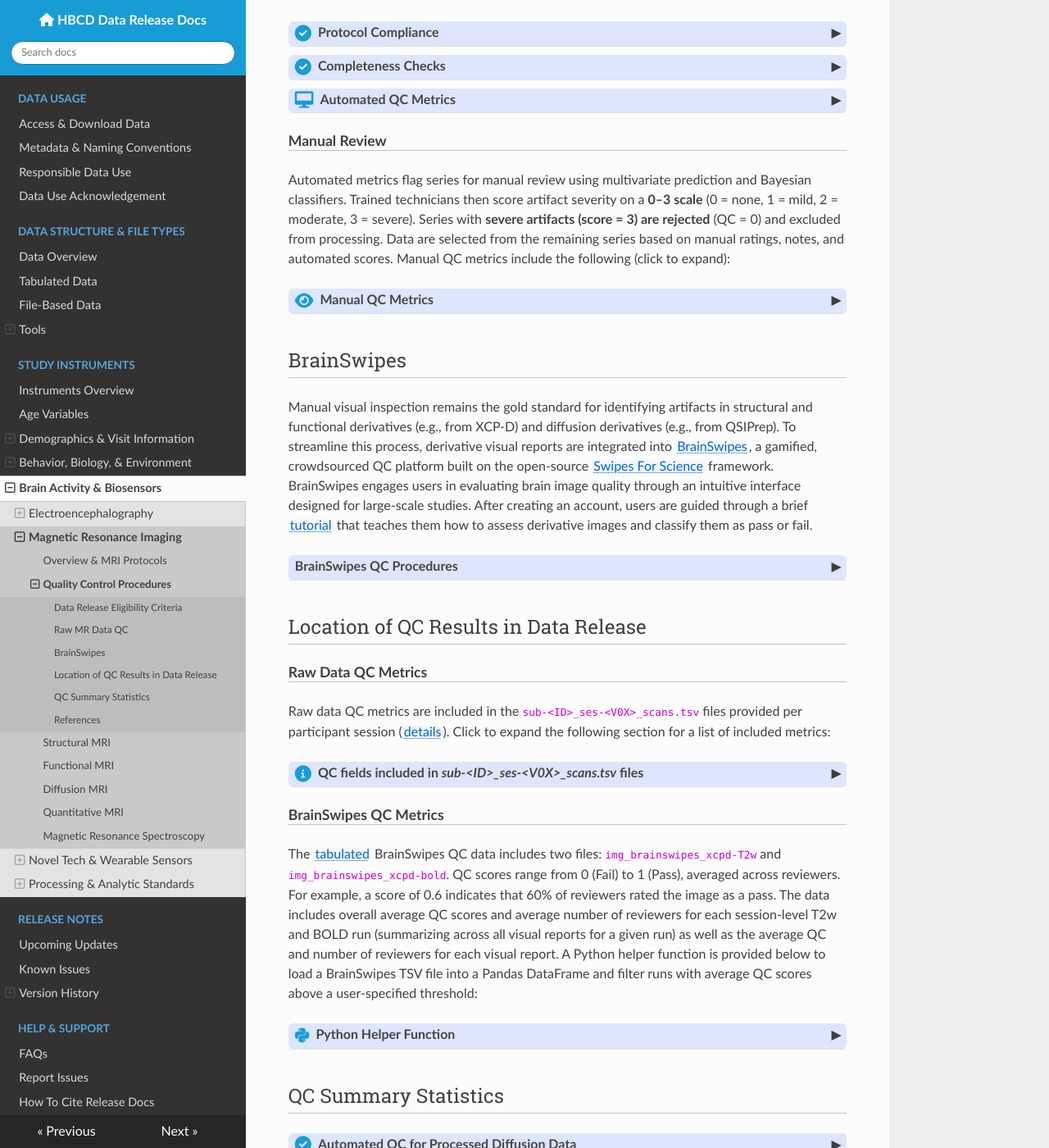
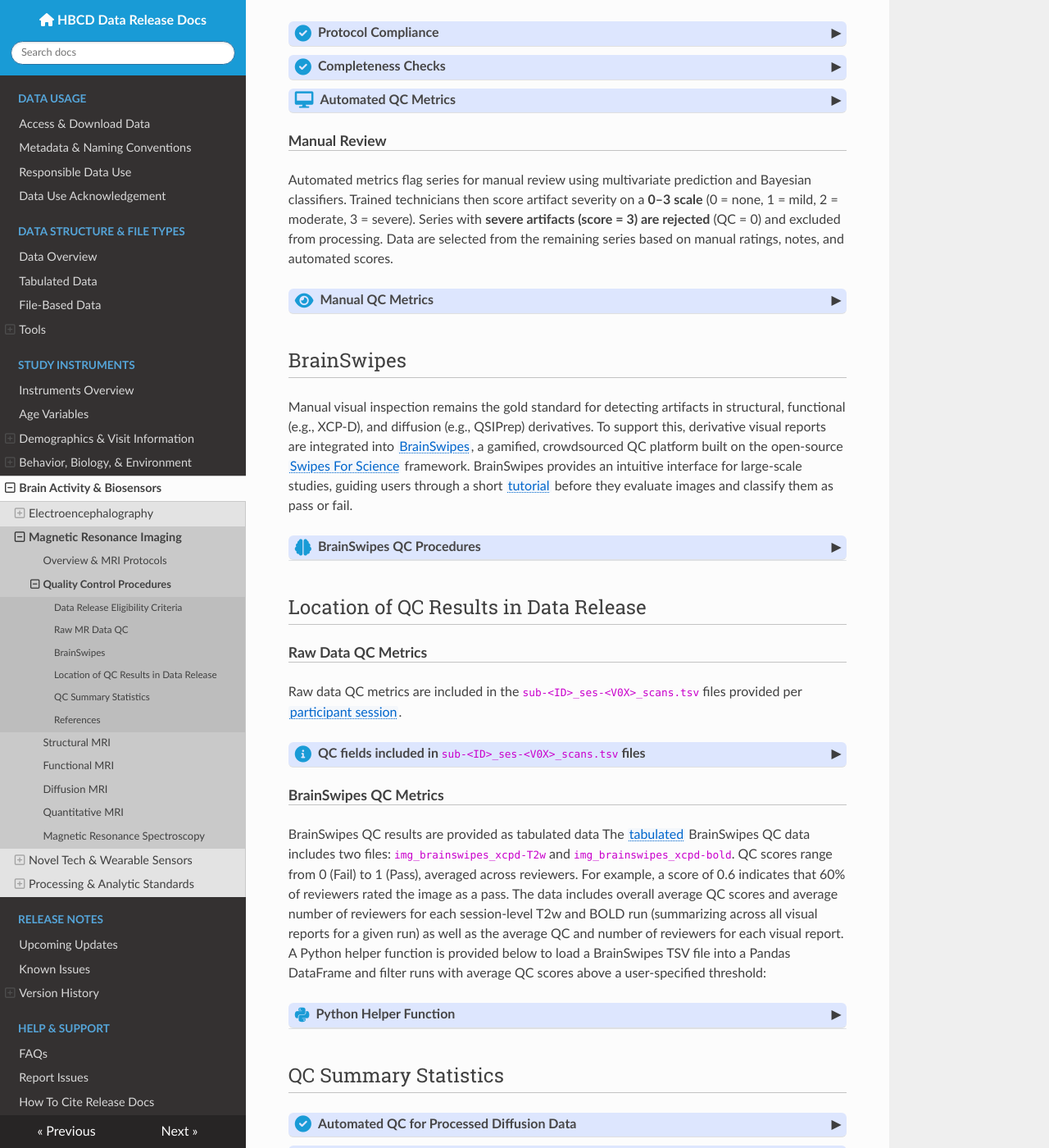
Before and after one commit to nbdc-datahub/hbcd-docs, an MkDocs documentation site: the page built from docs/instruments/mri/qc.md, in a window 1280 px wide and 1400 px high, scrolled down 739 px. Shown: the whole window at 82% size. Built offline with MkDocs 1.6.1, drawn with Linux system fonts in a browser that asks for light colours; nearby versions of some CDN libraries.

Commit message:
minor polish

```diff
--- a/docs/instruments/mri/qc.md
+++ b/docs/instruments/mri/qc.md
@@ -209,7 +209,7 @@ Automated QC is performed at the HBCD Data Coordinating Center (HDCC) immediatel
 
 #### Manual Review
 
-Automated metrics flag series for manual review using multivariate prediction and Bayesian classifiers. Trained technicians then score artifact severity on a **0–3 scale** (0 = none, 1 = mild, 2 = moderate, 3 = severe). Series with **severe artifacts (score = 3) are rejected** (QC = 0) and excluded from processing. Data are selected from the remaining series based on manual ratings, notes, and automated scores. Manual QC metrics include the following (click to expand):
+Automated metrics flag series for manual review using multivariate prediction and Bayesian classifiers. Trained technicians then score artifact severity on a **0–3 scale** (0 = none, 1 = mild, 2 = moderate, 3 = severe). Series with **severe artifacts (score = 3) are rejected** (QC = 0) and excluded from processing. Data are selected from the remaining series based on manual ratings, notes, and automated scores.
 
 <div id="autoQC-metrics" class="table-banner" onclick="toggleCollapse(this)">
   <span class="emoji"><i class="fa-solid fa-eye"></i></span>
@@ -259,10 +259,11 @@ Automated metrics flag series for manual review using multivariate prediction an
 
 ## BrainSwipes
 
-Manual visual inspection remains the gold standard for identifying artifacts in structural and functional derivatives (e.g., from XCP-D) and diffusion derivatives (e.g., from QSIPrep). To streamline this process, derivative visual reports are integrated into [BrainSwipes](https://brainswipes.us/about), a gamified, crowdsourced QC platform built on the open-source [Swipes For Science](https://swipesforscience.org/) framework. BrainSwipes engages users in evaluating brain image quality through an intuitive interface designed for large-scale studies. After creating an account, users are guided through a brief [tutorial](https://brainswipes.us/tutorial-select) that teaches them how to assess derivative images and classify them as pass or fail.
+Manual visual inspection remains the gold standard for detecting artifacts in structural, functional (e.g., XCP-D), and diffusion (e.g., QSIPrep) derivatives. To support this, derivative visual reports are integrated into [BrainSwipes](https://brainswipes.us/about), a gamified, crowdsourced QC platform built on the open-source [Swipes For Science](https://swipesforscience.org/) framework. BrainSwipes provides an intuitive interface for large-scale studies, guiding users through a short [tutorial](https://brainswipes.us/tutorial-select) before they evaluate images and classify them as pass or fail.
 
 <p>
 <div id="swipes-procedures" class="table-banner" onclick="toggleCollapse(this)">
+<span class="emoji"><i class="fa fa-brain"></i></span>
 <span class="text-with-link">
   <span class="text">BrainSwipes QC Procedures</span>
 	<a class="anchor-link" href="#swipes-procedures" title="Copy link">
@@ -299,12 +300,11 @@ Swipes display GIFs of full-resolution T2w images as a grayscale background, wit
 
 #### Raw Data QC Metrics
 
-Raw data QC metrics are included in the <code>sub-&lt;ID&gt;_ses-&lt;V0X&gt;_scans.tsv</code> files provided per participant session (<a href="../../../datacuration/file-based-data/#participant-session-scan-level-data">details</a>). Click to expand the following section for a list of included metrics:
-
+Raw data QC metrics are included in the <code>sub-&lt;ID&gt;_ses-&lt;V0X&gt;_scans.tsv</code> files provided per [participant session](../../datacuration/file-based-data.md#participant-session-scan-level-data).
 <div id="scanstsv" class="table-banner" onclick="toggleCollapse(this)">
     <span class="emoji"><i class="fa fa-info-circle"></i></span>
   <span class="text-with-link">
-  <span class="text">QC fields included in <i>sub-&lt;ID&gt;_ses-&lt;V0X&gt;_scans.tsv</i> files</span>
+  <span class="text">QC fields included in <code>sub-&lt;ID&gt;_ses-&lt;V0X&gt;_scans.tsv</code> files</span>
   <a class="anchor-link" href="#scanstsv" title="Copy link">
   <i class="fa-solid fa-link"></i>
   </a>
@@ -621,6 +621,7 @@ Raw data QC metrics are included in the <code>sub-&lt;ID&gt;_ses-&lt;V0X&gt;_sca
 
 #### BrainSwipes QC Metrics
 
+BrainSwipes QC results are provided as tabulated data
 The [tabulated](../../datacuration/phenotypes.md) BrainSwipes QC data includes two files: `img_brainswipes_xcpd-T2w` and `img_brainswipes_xcpd-bold`. QC scores range from 0 (Fail) to 1 (Pass), averaged across reviewers. For example, a score of 0.6 indicates that 60% of reviewers rated the image as a pass. The data includes overall average QC scores and average number of reviewers for each session-level T2w and BOLD run (summarizing across all visual reports for a given run) as well as the average QC and number of reviewers for each visual report. A Python helper function is provided below to load a BrainSwipes TSV file into a Pandas DataFrame and filter runs with average QC scores above a user-specified threshold:
 
 <div id="python-helper-function" class="table-banner" onclick="toggleCollapse(this)">
```
Also changed, not shown: docs/instruments/index.md (+12 -39 lines), docs/instruments/mri/dmri.md (+2 -2 lines).
